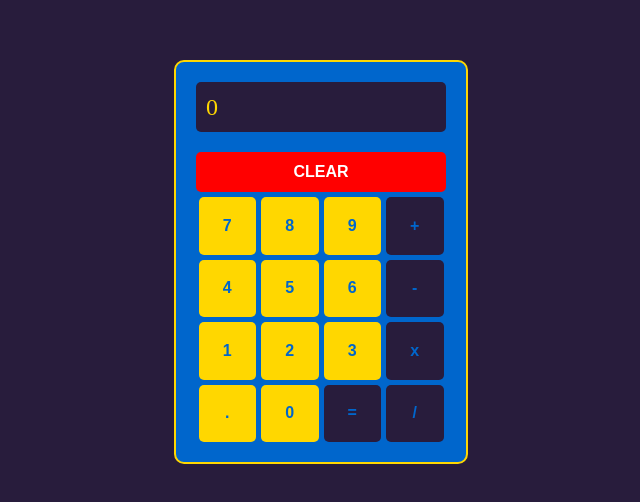
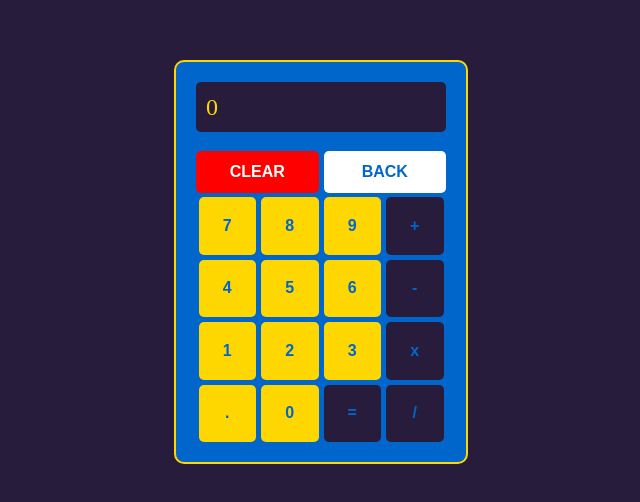
Before and after one commit to Rod-97/calculator, a plain HTML site: page index.html in a window 1280 px wide. Shown: the part 146-648 px from the top of the page, without its empty margins (319-959 px from the left). Drawn offline with Linux system fonts and the light colour scheme.

Commit message:
back btn styling

```diff
--- a/index.html
+++ b/index.html
@@ -14,7 +14,10 @@
       </div>
 
       <div id="btn-container">
-        <button class="btn clear-btn">CLEAR</button>
+        <div class="first-line-btns">
+          <button class="btn clear-btn">CLEAR</button>
+          <button class="btn back-btn">BACK</button>
+        </div>
         <button class="btn digit-btn">7</button>
         <button class="btn digit-btn">8</button>
         <button class="btn digit-btn">9</button>
--- a/styles.css
+++ b/styles.css
@@ -81,18 +81,43 @@ body {
   }
 }
 
-.clear-btn {
-  background-color: red;
-  color: white;
+.first-line-btns {
   width: 100%;
+  height: 40px;
+  display: flex;
+  flex-direction: row;
+  justify-content: space-between;
+  align-items: center;
+}
+
+.clear-btn,
+.back-btn {
+  width: 49%;
   height: 30px;
   padding: 20px;
   display: flex;
   justify-content: center;
   align-items: center;
+  border: 1px solid transparent;
+}
+
+.clear-btn {
+  background-color: red;
+  color: white;
 
   &:hover {
     background-color: white;
     color: red;
   }
 }
+
+.back-btn {
+  background-color: white;
+  color: var(--navy-blue);
+
+  &:hover {
+    background-color: var(--navy-blue);
+    color: white;
+    border-color: white;
+  }
+}
```
